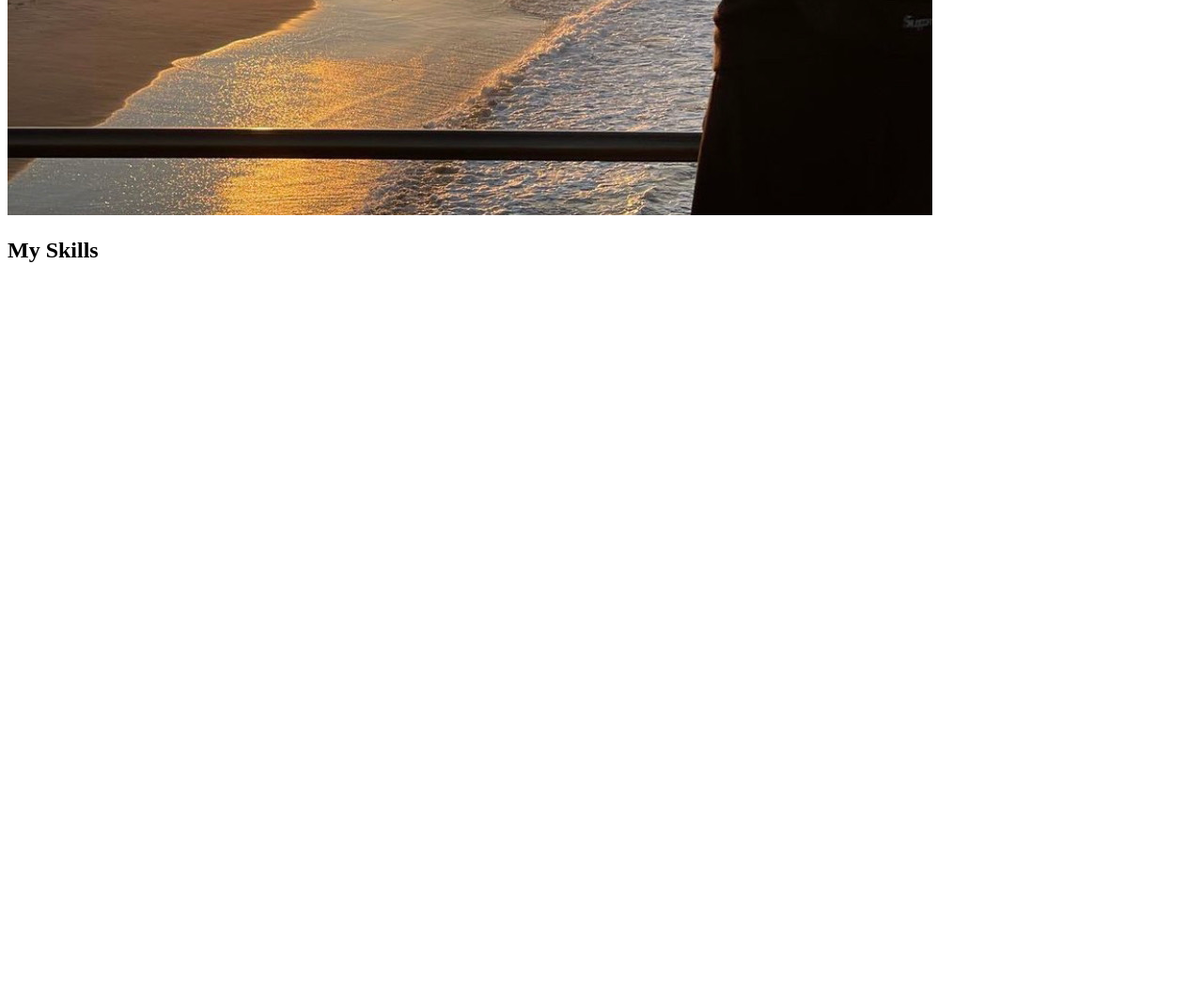
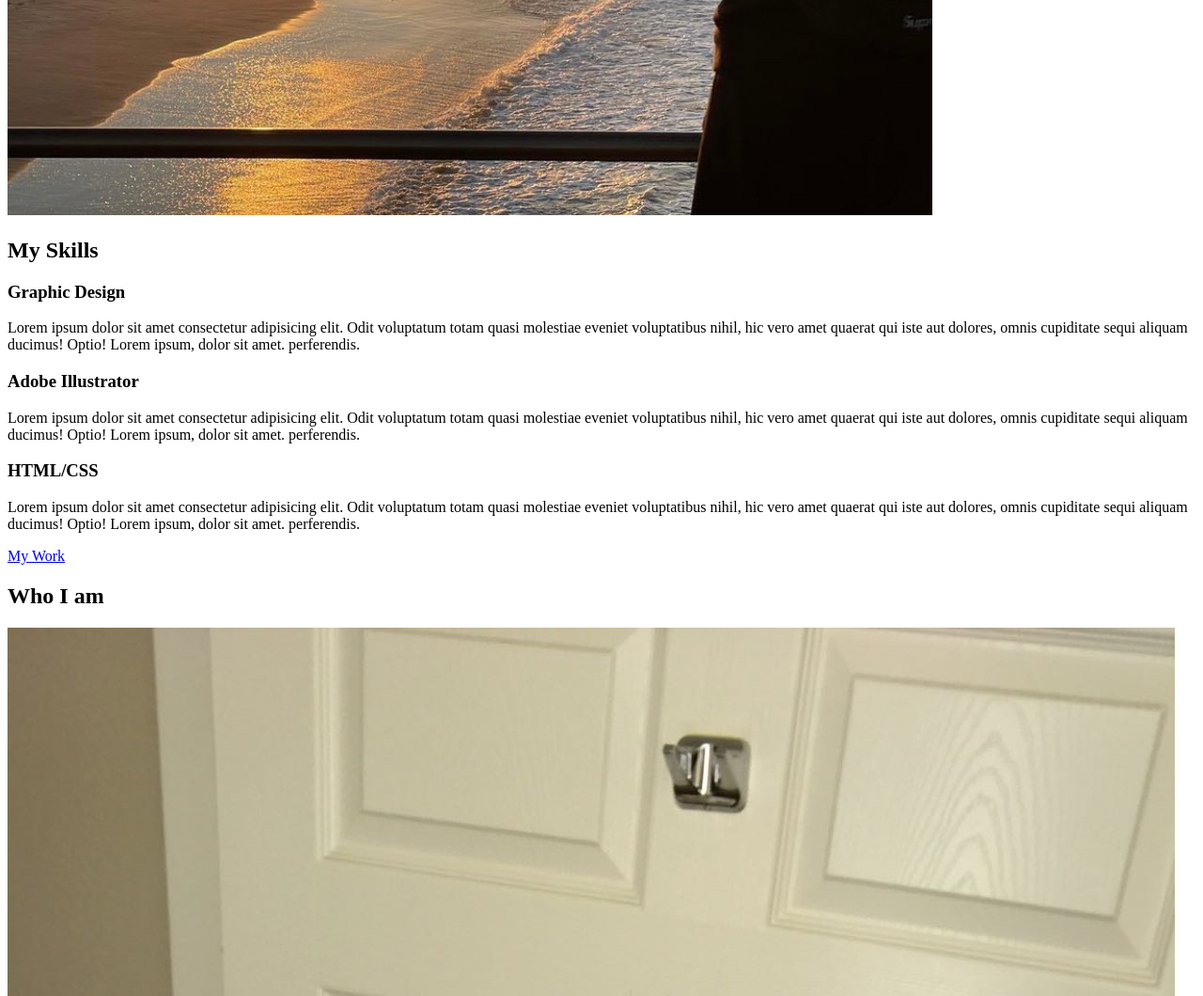
Before and after one commit to kamacasta/KamasPort, a plain HTML site: page index.html in a window 1280 px wide. Shown: the part 1042-2102 px from the top of the page at 94% size. Before the commit the page ends 1342 px from the top, so only its background shows below. Drawn offline with Linux system fonts and the light colour scheme.

Commit message:
about me formated

```diff
--- a/index.html
+++ b/index.html
@@ -23,8 +23,8 @@
             <ul class="nav__list">
                 <li class="nav__item"> <a href="#home" class="nav__link">Home</a></li>
                 <li class="nav__item"> <a href="#my-skills" class="nav__link">My Skills</a></li>
-                <li class="nav__item"> <a href="#" class="nav__link">About Me</a></li>
-                <li class="nav__item"> <a href="#" class="nav__link">My Work</a></li>
+                <li class="nav__item"> <a href="#about-me" class="nav__link">About Me</a></li>
+                <li class="nav__item"> <a href="#my-work" class="nav__link">My Work</a></li>
             </ul>
         </nav>
     </header>
@@ -45,22 +45,48 @@
         <h2 class="skills__title section __title--skills"> My Skills</h2>
         <div class="skills">
             <div class="skill">
-                <h3></h3>
-                <p>
+                <h3>Graphic Design</h3>
+                <p>Lorem ipsum dolor sit amet consectetur adipisicing elit. Odit voluptatum totam quasi
+                 molestiae eveniet voluptatibus nihil, hic vero amet quaerat qui iste aut dolores, omnis
+                 cupiditate sequi aliquam ducimus! Optio! Lorem ipsum, dolor sit amet.
+                 perferendis.
             </div> <!-- /skill -->
 
             <div class="skill">
-                <h3></h3>
-                <p>
+                <h3>Adobe Illustrator</h3>
+                <p>Lorem ipsum dolor sit amet consectetur adipisicing elit. Odit voluptatum totam quasi
+                    molestiae eveniet voluptatibus nihil, hic vero amet quaerat qui iste aut dolores, omnis
+                    cupiditate sequi aliquam ducimus! Optio! Lorem ipsum, dolor sit amet.
+                    perferendis.</p>
             </div> <!-- /skill -->
 
             <div class="skill">
-                <h3></h3>
-                <p>
+                <h3>HTML/CSS</h3>
+                <p>Lorem ipsum dolor sit amet consectetur adipisicing elit. Odit voluptatum totam quasi
+                    molestiae eveniet voluptatibus nihil, hic vero amet quaerat qui iste aut dolores, omnis
+                    cupiditate sequi aliquam ducimus! Optio! Lorem ipsum, dolor sit amet.
+                    perferendis.</p>
             </div> <!-- /skill -->
 
+        </div> <!--/skills-->
+        <a href="my-work" class="btn">My Work</a>
+    </section>
+
+    <!-- About me -->
+    <section class="about-me" id="about">
+        <h2 class="section__title section__title--about"> Who I am</h2>
+        <p class="section__subtitle section__subtitle--about"></p>
+
+        <div class="about-me__body">
+            <p></p>
+            <p></p>
         </div>
+
+            <img src="./assets/images/Kama (2).jpg" alt=" kama smiling in a photo ">
+
     </section>
+
+
 
 
 
```
Also changed, not shown: assets/images/Kama (2).jpg (added).
